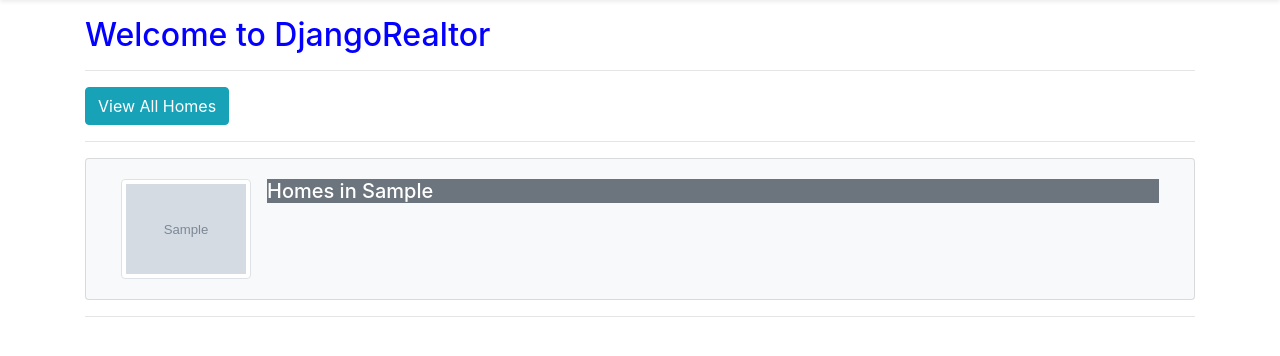
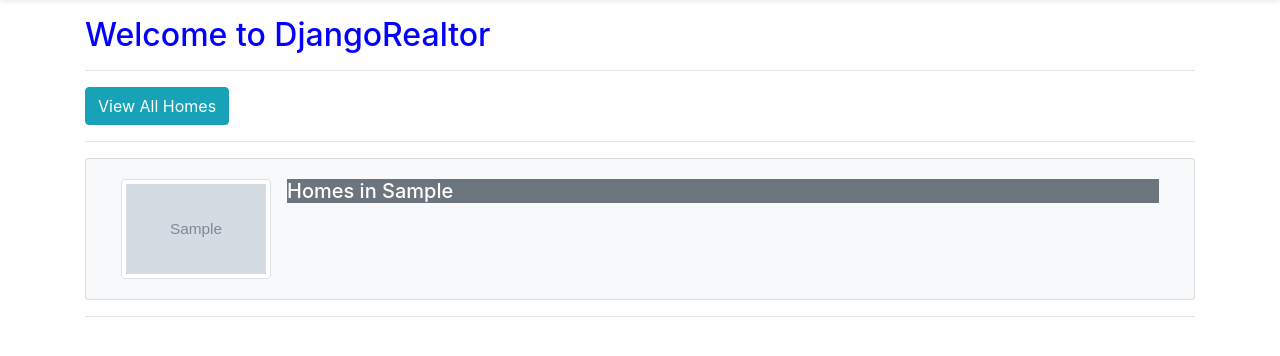
Before and after one commit to rbawah/rental, a Django app: page / in a window 1280 px wide. Shown: the part 73-429 px from the top of the page. Run offline with Django 3.2, Linux system fonts and the light colour scheme; tables that the repository leaves empty hold one stand-in row (values such as "Sample post"); grey boxes marked "Sample" are stand-in pictures; parts of the project's set-up code (start-up, migrations or seed data) failed here and were passed over; some libraries are stand-ins or nearby versions.

Commit message:
front4-citycover-150px

```diff
--- a/static/css/base_main.css
+++ b/static/css/base_main.css
@@ -8,7 +8,7 @@ h2 {
 
   .citycover {
     height: 100px;
-    width: 150;
+    width: 150px;
   }
 
   .home-item {
```
